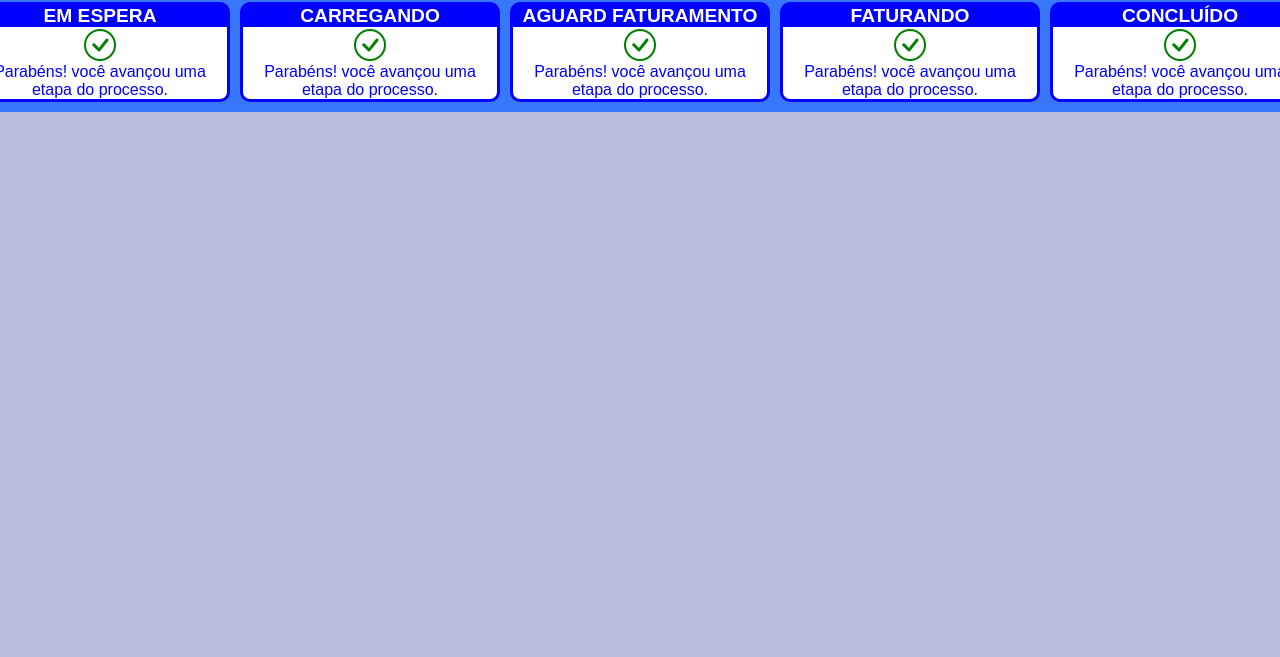
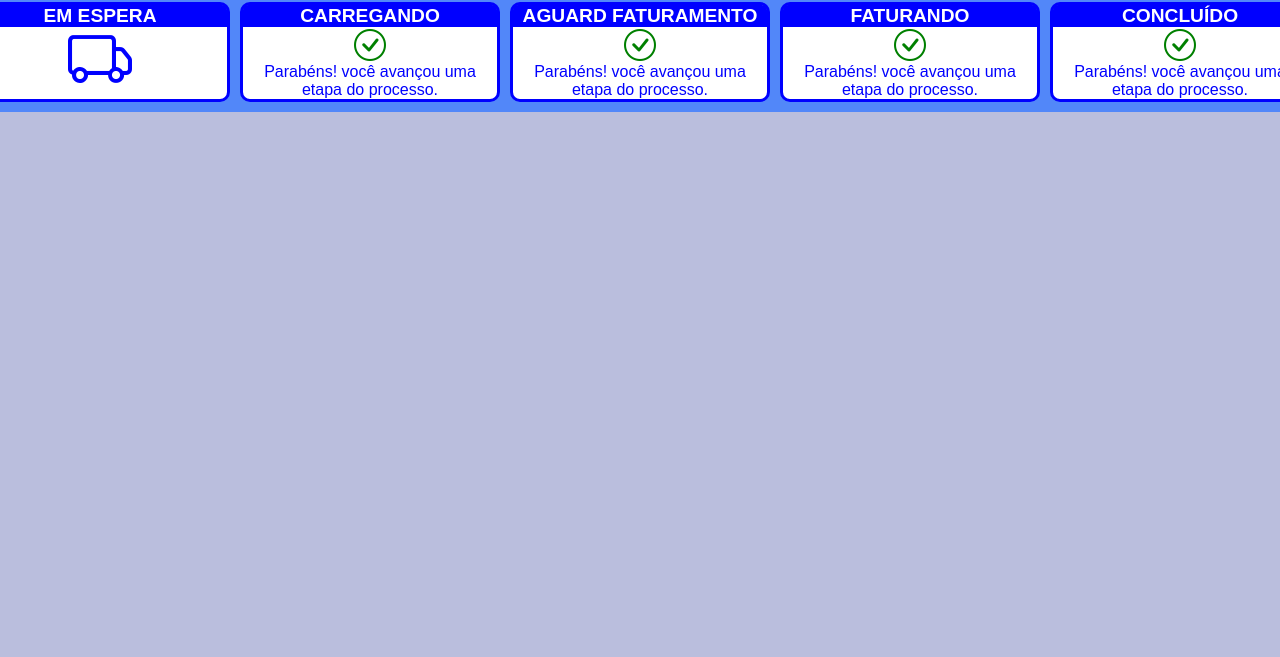
Before and after one commit to francisconeponuceno/projeto-kanban, a plain HTML site: page index.html in a window 1280 px wide. Shown: the part 143-800 px from the top of the page. Drawn offline with nearby package versions, Linux system fonts and the light colour scheme.

Commit message:
atualizacao

```diff
--- a/index.html
+++ b/index.html
@@ -39,6 +39,7 @@
                 <div class="title">
                     <h1>EM ESPERA</h1>
                 </div>
+                <div class="carrinho"><i class="bi bi-truck"></i></div>
                 <div class="descricao">
                     <div class="passo1">
                         <i class="bi bi-check-circle"></i>
@@ -50,6 +51,7 @@
                 <div class="title" id="carregando">
                     <h1>CARREGANDO</h1>
                 </div>
+                <div class="carrinho" id="cart2"><i class="bi bi-truck"></i></div>
                 <div class="descricao">
                     <div class="passo2">
                         <i class="bi bi-check-circle"></i>
--- a/style.css
+++ b/style.css
@@ -13,7 +13,7 @@
 
 :root {
     --azul1: #020f8345;
-    --azul2: #2b6efde6;
+    --azul2: #4881fce6;
     --azul3: #0000ff;
     --vermelho: #ff0000;
     --branco: #ffffff;
@@ -274,7 +274,29 @@ img {
 
 .passo1{
     height: 126px;
+    display: none
+}
+
+ #cart2 {
+    display: none;
+}
+
+.carrinho {
+    width: 100%;
+    height: 100%;
+    display: flex;
+    justify-content: center;
     display: block;
+}
+
+ .carrinho i {
+    display: flex;
+    justify-content: center;
+    align-items: center;
+    text-align: center;
+    font-size: 4rem;
+    color: var(--azul3);
+
 }
 
 .passo1 i {
```
